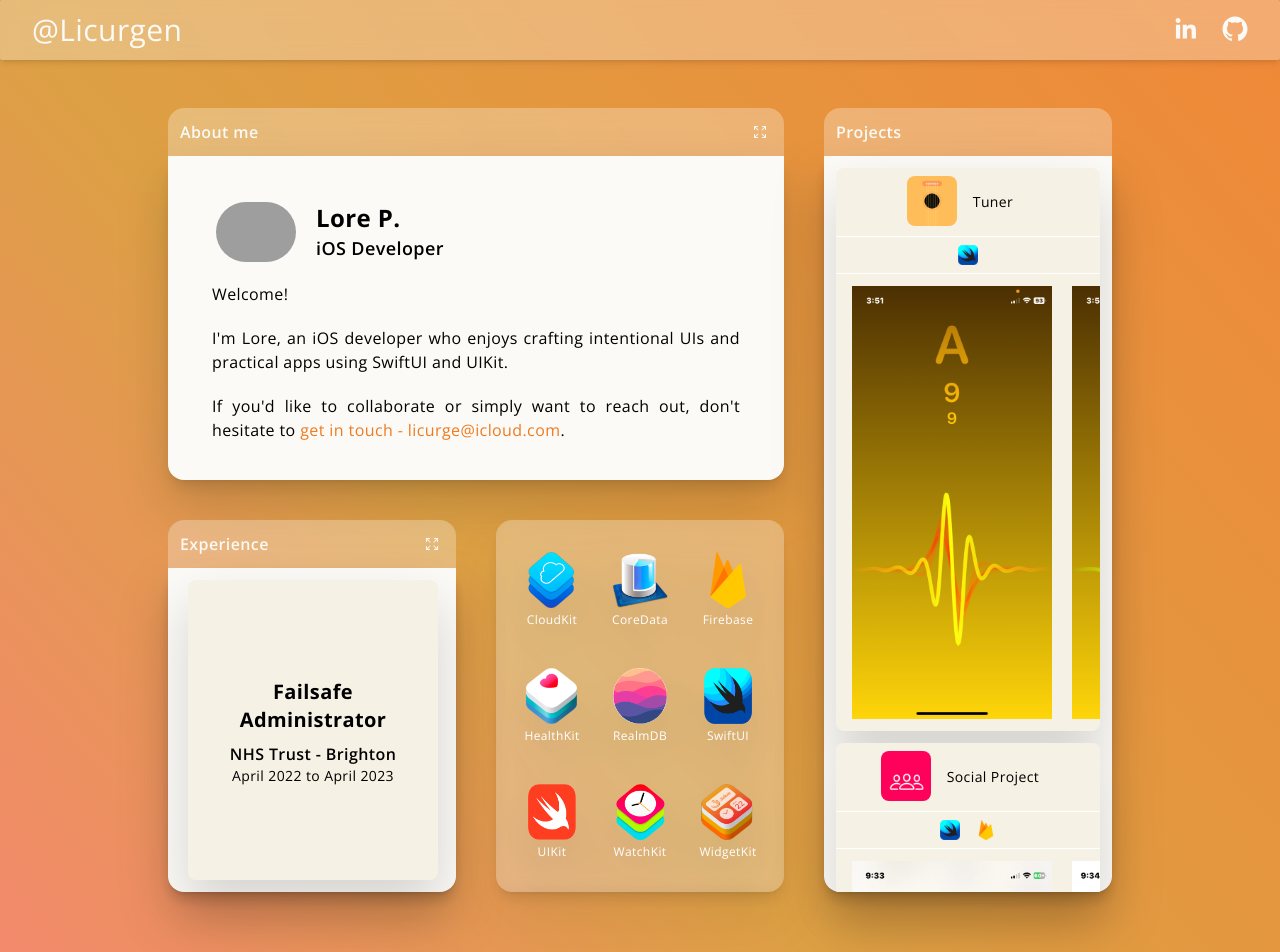
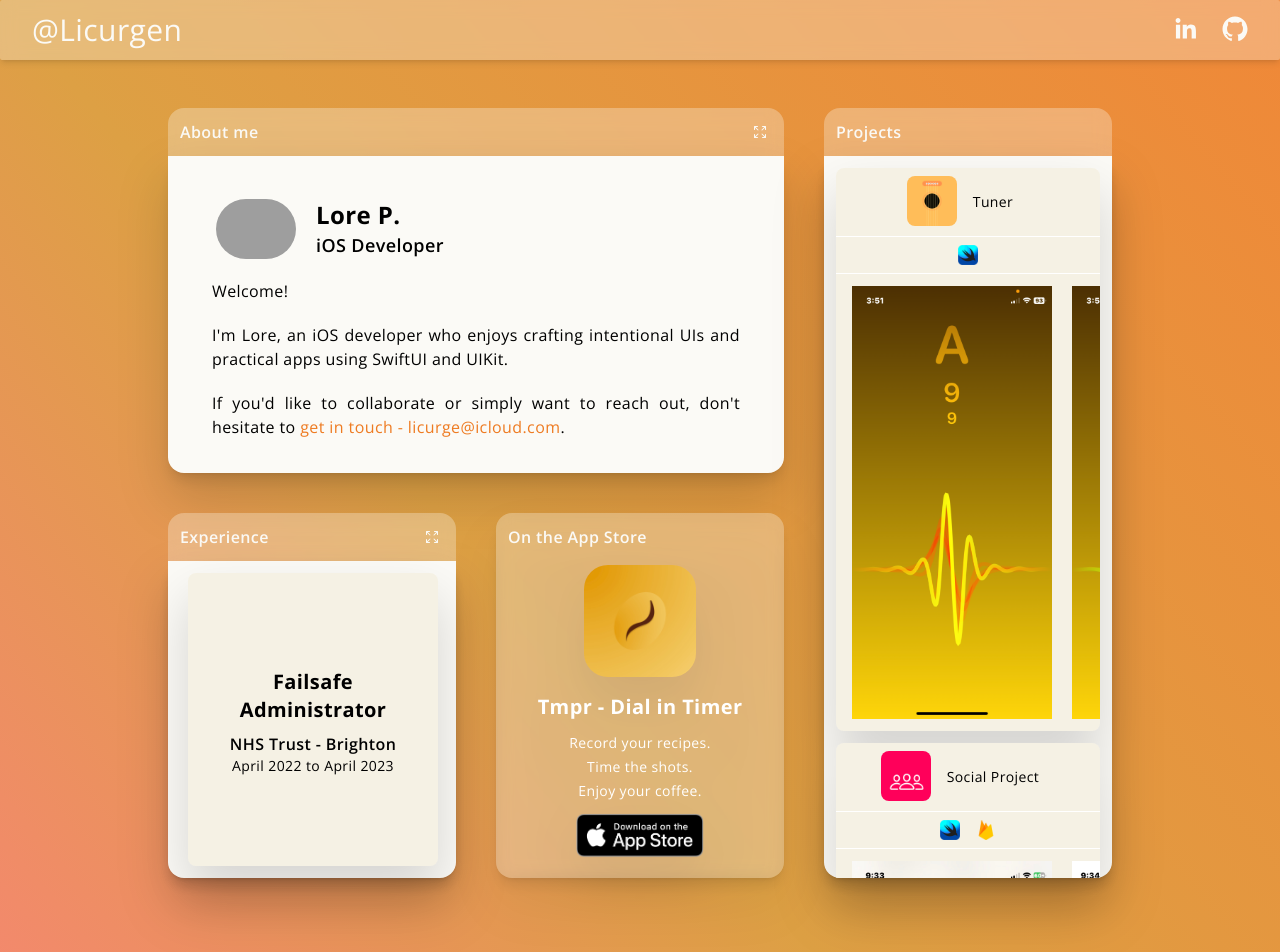
Before and after one commit to flyingkitties/Lorenzo-Portfolio, a Next.js app: page / in a window 1280 px wide. Shown: the top 952 px of the page. Built offline with nearby package versions, Linux system fonts and the light colour scheme; grey boxes are pictures that could not be loaded.

Commit message:
new app store section

```diff
--- a/package.json
+++ b/package.json
@@ -9,8 +9,11 @@
     "lint": "next lint"
   },
   "dependencies": {
+    "@emotion/react": "^11.11.3",
+    "@emotion/styled": "^11.11.0",
     "@fortawesome/fontawesome-svg-core": "^6.4.2",
     "@heroicons/react": "^2.0.15",
+    "@mui/material": "^5.15.3",
     "@next/font": "13.1.6",
     "next": "13.1.6",
     "react": "18.2.0",
--- a/src/components/Banner.js
+++ b/src/components/Banner.js
@@ -66,6 +66,12 @@ function Banner() {
           </div>
         )}
       </div>
+      {/* 4 Box (small screen only)*/}
+      <div className="lg:hidden">
+        <div className="bodyTransparent">
+          <SkillsSmall />
+        </div>
+      </div>
       {/* 2 box */}
       <div className="lg:col-span-1 lg:row-span-2">
         <div className="lg:relative h-[100%]">
@@ -125,8 +131,8 @@ function Banner() {
           </div>
         )}
       </div>
-      {/* 4 Box */}
-      <div className="lg:col-span-1 lg:row-span-1">
+      {/* 4 Box (Large screen only)*/}
+      <div className="hidden lg:grid lg:col-span-1 lg:row-span-1">
         <div className="bodyTransparent">
           <SkillsSmall />
         </div>
--- a/src/components/SkillsSmall.js
+++ b/src/components/SkillsSmall.js
@@ -1,111 +1,46 @@
 import Image from 'next/image';
 import React from 'react';
-import cloudKit from '../../public/images/Icons/CloudKit.png';
-import coreData from '../../public/images/Icons/CoreData.png';
-import firebase from '../../public/images/Icons/Firebase.png';
-import healthKit from '../../public/images/Icons/HealthKit.png';
-import realmDB from '../../public/images/Icons/RealmDB.png';
-import swiftUI from '../../public/images/Icons/SwiftUI.png';
-import uIKit from '../../public/images/Icons/UIKit.png';
-import watchKit from '../../public/images/Icons/WatchKit.png';
-import widgetKit from '../../public/images/Icons/WidgetKit.png';
+import tamper from '../../public/images/Tmpr-logo.jpeg';
+import appleDark from '../../public/images/apple/Dark.png';
 
 function BuzzWords() {
   return (
-    <div
-      className=" grid grid-flow-row grid-cols-3 sm:grid-cols-4
-    lg:grid-cols-3 gap-x-8 gap-y-4 md:gap-10 p-8 min-h-full justify-items-center
-    justify-between"
-    >
-      <div className="skillsLogo">
-        <Image
-          className="skillsImage"
-          src={cloudKit}
-          height={200}
-          width={200}
-          alt="cloudKit logo"
-        />
-        <p>CloudKit</p>
-      </div>
-      <div className="skillsLogo">
-        <Image
-          className="skillsImage"
-          src={coreData}
-          height={200}
-          width={200}
-          alt="coreData logo"
-        />
-        <p>CoreData</p>
-      </div>
-      <div className="skillsLogo">
-        <Image
-          className="skillsImage"
-          src={firebase}
-          height={200}
-          width={200}
-          alt="firebase logo"
-        />
-        <p>Firebase</p>
-      </div>
-      <div className="skillsLogo">
-        <Image
-          className="skillsImage"
-          src={healthKit}
-          height={200}
-          width={200}
-          alt="healthKit logo"
-        />
-        <p>HealthKit</p>
-      </div>
-      <div className="skillsLogo">
-        <Image
-          className="skillsImage"
-          src={realmDB}
-          height={200}
-          width={200}
-          alt="realmDB logo"
-        />
-        <p>RealmDB</p>
-      </div>
-      <div className="skillsLogo">
-        <Image
-          className="skillsImage"
-          src={swiftUI}
-          height={200}
-          width={200}
-          alt="swiftUI"
-        />
-        <p>SwiftUI</p>
-      </div>
-      <div className="skillsLogo">
-        <Image
-          className="skillsImage"
-          src={uIKit}
-          height={200}
-          width={200}
-          alt="uIKit logo"
-        />
-        <p>UIKit</p>
-      </div>
-      <div className="skillsLogo">
-        <Image
-          className="skillsImage"
-          src={watchKit}
-          height={200}
-          width={200}
-          alt="watchKit logo"
-        />
-        <p>WatchKit</p>
-      </div>
-      <div className="skillsLogo">
-        <Image
-          className="skillsImage"
-          src={widgetKit}
-          height={200}
-          width={200}
-          alt="widgetKit logo"
-        />
-        <p>WidgetKit</p>
+    <div className="">
+      <p className="headerTitle m-2">On the App Store</p>
+      <div className="grid grid-cols-2 lg:flex lg:flex-col m-2 sm:m-10 md:m-28 lg:m-3">
+        <div className="lg:flex lg:pb-2 justify-center">
+          <Image
+            src={tamper}
+            className="rounded-3xl w-full lg:w-28 "
+            height={100}
+            width={100}
+            alt="Tamper App Logo"
+          />
+        </div>
+        <div className="grid grid-rows-2 pl-3 lg:px-0 md:pl-5 p-2 text-white text-xs sm:text-sm md:text-base lg:text-sm font-light content-between ">
+          <div className="row-span-2 sm:space-y-2 lg:space-y-1 self-center lg:text-center">
+            <p className="text-base sm:text-lg md:text-xl font-bold sm:pb-2">
+              Tmpr - Dial in Timer
+            </p>
+            <p>Record your recipes.</p>
+            <p>Time the shots.</p>
+            <p>Enjoy your coffee.</p>
+          </div>
+          <div className="lg:flex justify-center">
+            <a
+              href=" https://apps.apple.com/gb/app/tmpr/id6473798369"
+              target="_blank"
+              rel="noopener noreferrer"
+            >
+              <Image
+                src={appleDark}
+                className="rounded-lg pt-2 sm:pt-5 lg:p-0 lg:w-32 lg:mt-3 hover:opacity-75 "
+                height={4491}
+                width={1552}
+              />
+            </a>
+          </div>
+        </div>
       </div>
     </div>
   );
```
Also changed, not shown: src/components/ProjectsSmall.js (+76 -142 lines), public/images/apple/Dark.png (added), 1 other file (tests, documents, lock files or other folders).
